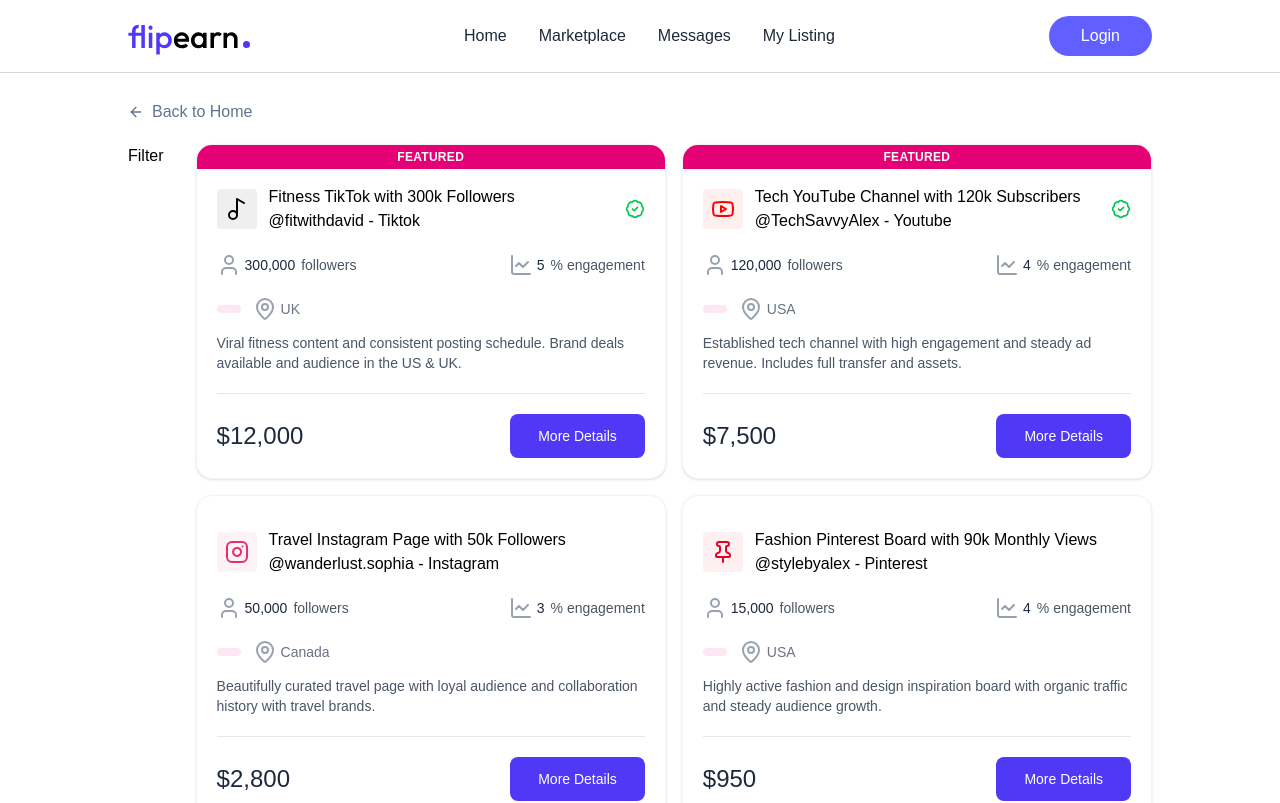
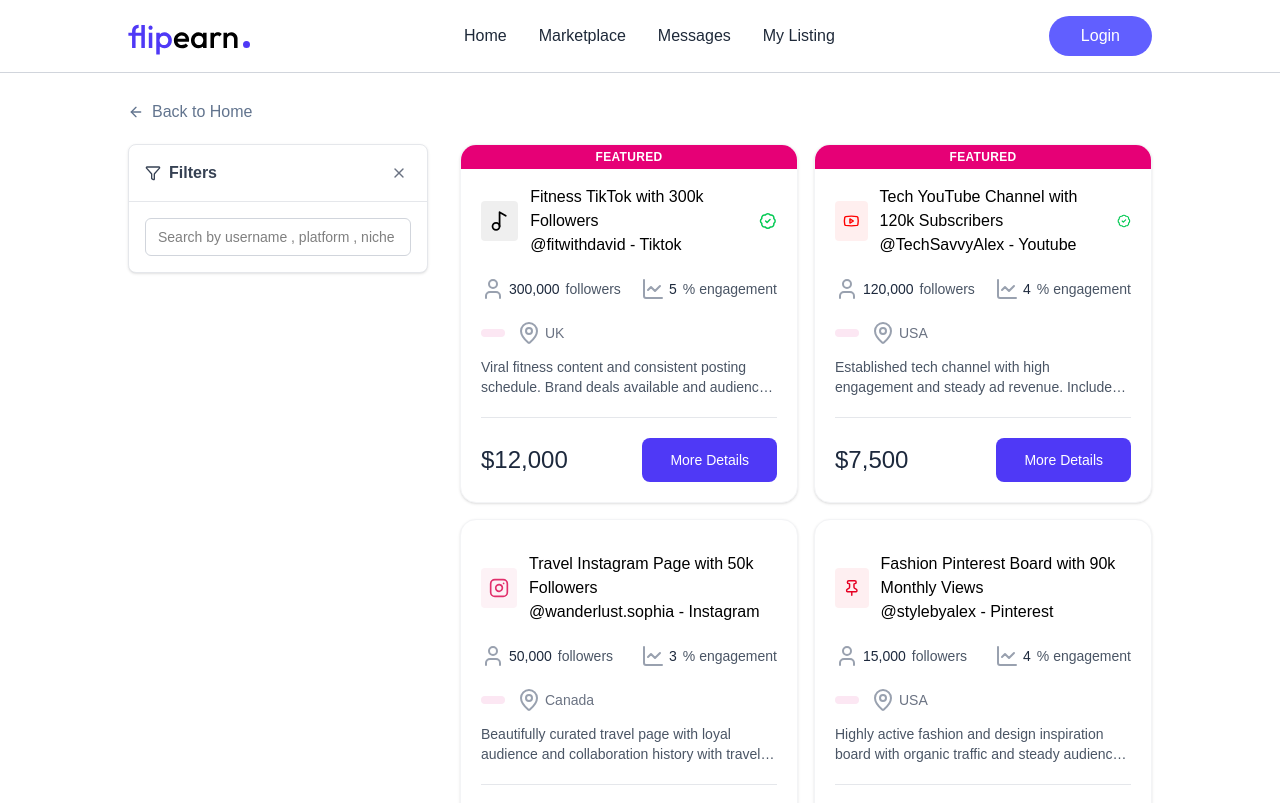
Before and after one commit to yeasin5060/flipEarn, a React (Vite) app in the folder client/: page /marketplace in a window 1280 px wide. Shown: the top 803 px of the page. Built offline with nearby package versions, Linux system fonts and the light colour scheme; no server answers.

Commit message:
add the filterseach option

```diff
--- a/client/src/components/FilterSidebar.jsx
+++ b/client/src/components/FilterSidebar.jsx
@@ -1,9 +1,39 @@
-import React from 'react'
+import { Filter, X } from 'lucide-react'
+import React, { useState } from 'react'
+import { useNavigate, useSearchParams } from 'react-router-dom';
 
-const FilterSidebar = ({showFilterphone,setShowFilterPhone}) => {
+const FilterSidebar = ({showFilterphone,setShowFilterPhone,filters , setFilters}) => {
+  const [searchParams , setSearchparams] = useSearchParams();
+  const [search , setSearch] = useState(searchParams.get('search') || '');
+  const navigate = useNavigate();
+  const onChangeSearch = (e)=> {
+      if(e.target.value){
+        setSearchparams({search : e.target.value});
+        setSearch(e.target.value);
+      }else{
+        navigate (`/marketplace`);
+        setSearch('');
+      };
+  };
   return (
-    <div>
-
+    <div className={`${showFilterphone ? 'max-sm:fixed ': 'max-sm:hidden'}max-sm:inset-0 z-100 max-sm:h-screen max-sm:overflow-scroll bg-white rounded-lg shadow-sm border border-gray-200 h-fit sticky top-24 md:min-w-[300px]`}>
+      <div className='p-4 border-b border-gray-200'>
+        <div className='flex items-center justify-between'>
+          <div className='flex items-center space-x-2 text-gray-700'>
+            <Filter className='size-4'/>
+            <h3 className='font-semibold capitalize'>filters</h3>
+          </div>
+          <div className='flex items-center gap-2'>
+            <X className='size-6 text-gray-500 hover:text-gray-700 p-1 hover:bg-gray-100 rounded transition-colors cursor-pointer'/>
+            <button onClick={()=> setShowFilterPhone(false)} className='sm:hidden text-sm border text-gray-700 px-3 py-1 rounded'>apply</button>
+          </div>
+        </div>
+      </div>
+      <div className='p-4 space-y-6 sm:max-h-[calc(100vh-200px)] overflow-y-scroll no-scrollbar'>
+        <div className='flex items-center justify-between'>
+          <input className='w-full text-sm px-3 py-2 border border-gray-300 rounded-md outline-indigo-300' type="text" placeholder='Search by username , platform , niche ,etc' onChange={onChangeSearch} value={search}/>
+        </div>
+      </div>
     </div>
   )
 }
--- a/client/src/pages/MarketPlace.jsx
+++ b/client/src/pages/MarketPlace.jsx
@@ -3,12 +3,18 @@ import {ArrowLeftIcon, FilterIcon} from 'lucide-react'
 import{useNavigate} from 'react-router-dom'
 import {useSelector} from 'react-redux'
 import ListingCard from '../components/ListingCard'
+import FilterSidebar from '../components/FilterSidebar'
 
 const MarketPlace = () => {
   const navigate = useNavigate();
   const [showFilterphone,setShowFilterPhone] = useState(false);
   const [filters , setFilters] = useState({
-
+    platform : null,
+    maxPrice : 100000,
+    minFollowers : 0,
+    niche : null,
+    verified : false,
+    monetized : false
   })
   const {listings} = useSelector(state => state.listing);
   const filterListing = listings.filter((listing)=> {
@@ -26,7 +32,7 @@ const MarketPlace = () => {
         </button>
       </div>
       <div className='relative flex items-start justify-between gap-8 pb-8'>
-        <div>Filter</div>
+        <FilterSidebar setFilters={setFilters} filters={filters} setShowFilterPhone={setShowFilterPhone} showFilterphone={showFilterphone}/>
         <div className='flex-1 grid xl:grid-cols-2 gap-4'>
           {filterListing.sort((a , b)=> a.featured ? -1 : b.featured ? 1 : 0).map((listings , index)=>
             <ListingCard listing={listings} key={index}/>
```
